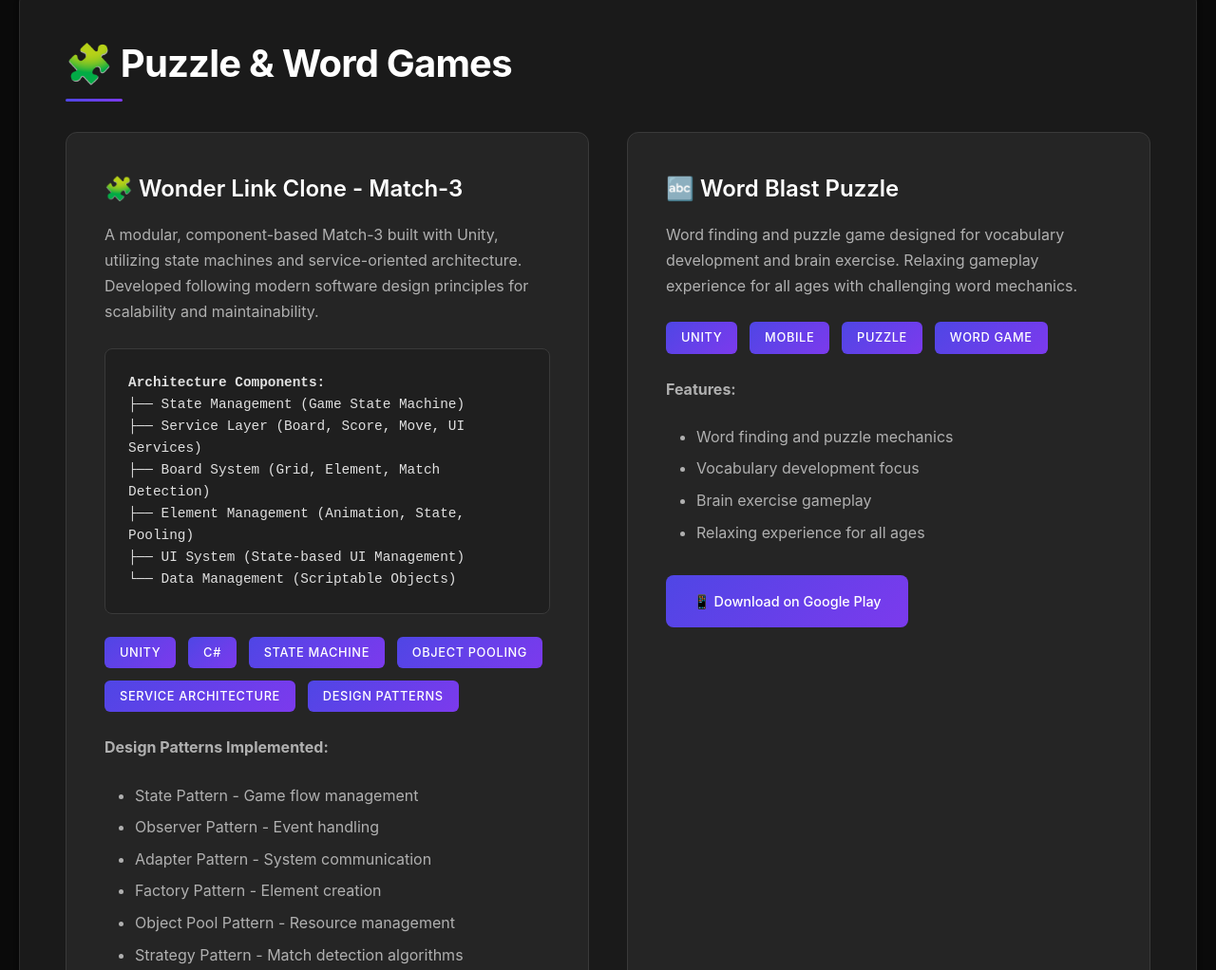
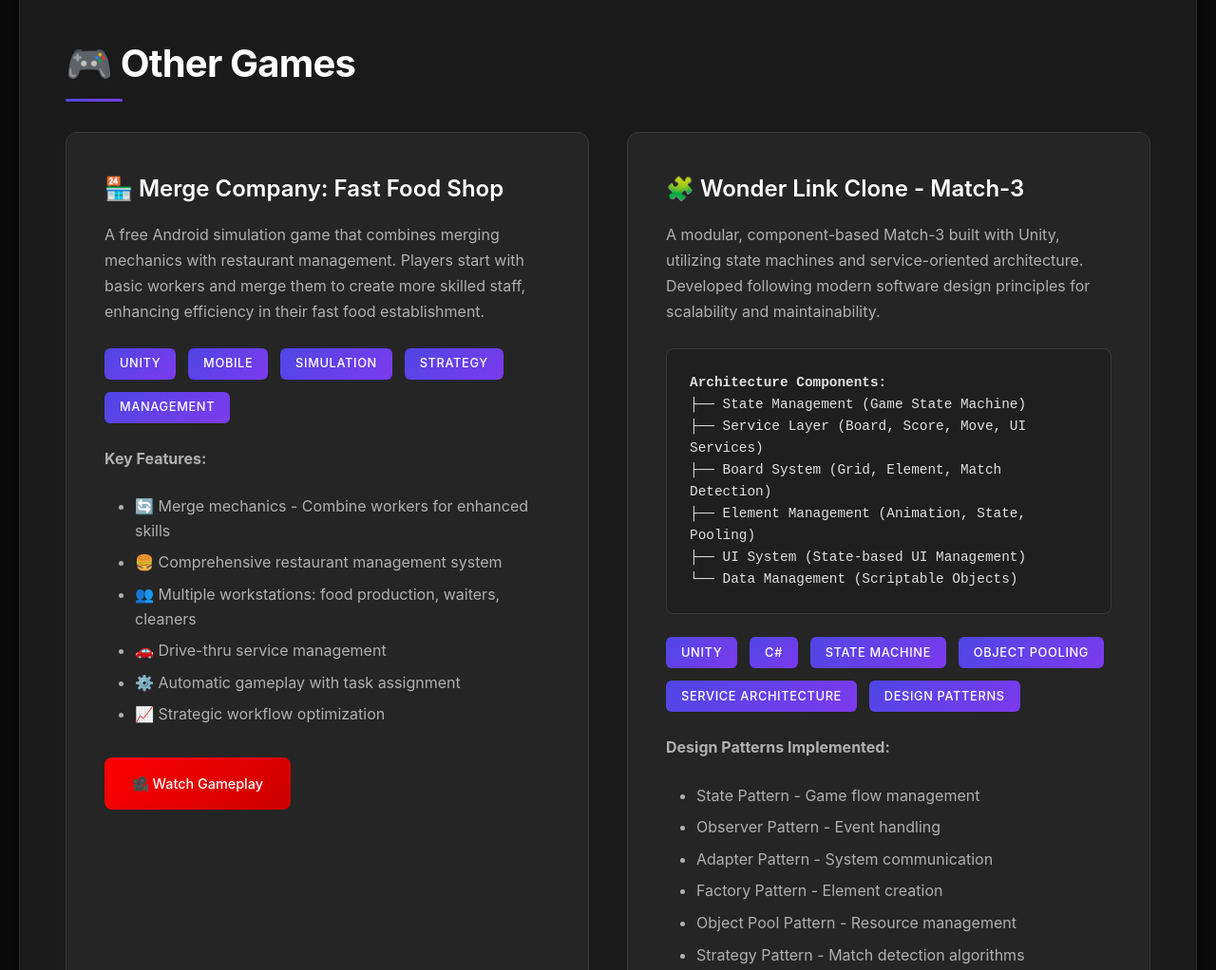
Before and after one commit to berkcankarabulut/berkcankarabulut.github.io, a plain HTML site: page index.html in a window 1280 px wide. Shown: the part 2836-3858 px from the top of the page at 95% size. Drawn offline with Linux system fonts and the light colour scheme; no server answers.

Commit message:
Update index.html

```diff
--- a/index.html
+++ b/index.html
@@ -638,9 +638,38 @@
         </section>
 
         <section class="section">
-            <h2>🧩 Puzzle & Word Games</h2>
+            <h2>🎮 Other Games</h2>
 
             <div class="project-grid">
+                <div class="project-card">
+                    <h3>🏪 Merge Company: Fast Food Shop</h3>
+                    <p>A free Android simulation game that combines merging mechanics with restaurant management. Players start with basic workers and merge them to create more skilled staff, enhancing efficiency in their fast food establishment.</p>
+
+                    <div class="tech-stack">
+                        <span class="tech-tag">Unity</span>
+                        <span class="tech-tag">Mobile</span>
+                        <span class="tech-tag">Simulation</span>
+                        <span class="tech-tag">Strategy</span>
+                        <span class="tech-tag">Management</span>
+                    </div>
+
+                    <p><strong>Key Features:</strong></p>
+                    <ul style="margin: 1rem 0; padding-left: 2rem;">
+                        <li>🔄 Merge mechanics - Combine workers for enhanced skills</li>
+                        <li>🍔 Comprehensive restaurant management system</li>
+                        <li>👥 Multiple workstations: food production, waiters, cleaners</li>
+                        <li>🚗 Drive-thru service management</li>
+                        <li>⚙️ Automatic gameplay with task assignment</li>
+                        <li>📈 Strategic workflow optimization</li>
+                    </ul>
+
+                    <div class="app-links">
+                        <a href="https://youtu.be/VgAF6Ooxx3E" class="app-link" style="background: linear-gradient(135deg, #ff0000, #cc0000);">
+                            🎥 Watch Gameplay
+                        </a>
+                    </div>
+                </div>
+
                 <div class="project-card">
                     <h3>🧩 Wonder Link Clone - Match-3</h3>
                     <p>A modular, component-based Match-3 built with Unity, utilizing state machines and service-oriented architecture. Developed following modern software design principles for scalability and maintainability.</p>
@@ -731,6 +760,17 @@
                             📱 Download on Google Play
                         </a>
                     </div>
+                </div>
+            </div>
+
+
+            <div style="text-align: center; margin-top: 3rem; padding: 2rem; background: #252525; border: 1px solid #3a3a3a; border-radius: 12px;">
+                <h3 style="color: #ffffff; margin-bottom: 1rem;">🎯 Explore More Games</h3>
+                <p style="color: #b0b0b0; margin-bottom: 2rem;">Check out my complete collection of published games and interactive experiences</p>
+                <div class="app-links" style="justify-content: center;">
+                    <a href="https://appshunter.io/developer/1503022996" class="app-link" style="background: linear-gradient(135deg, #10b981, #059669);">
+                        🚀 View All My Games
+                    </a>
                 </div>
             </div>
         </section>
```
